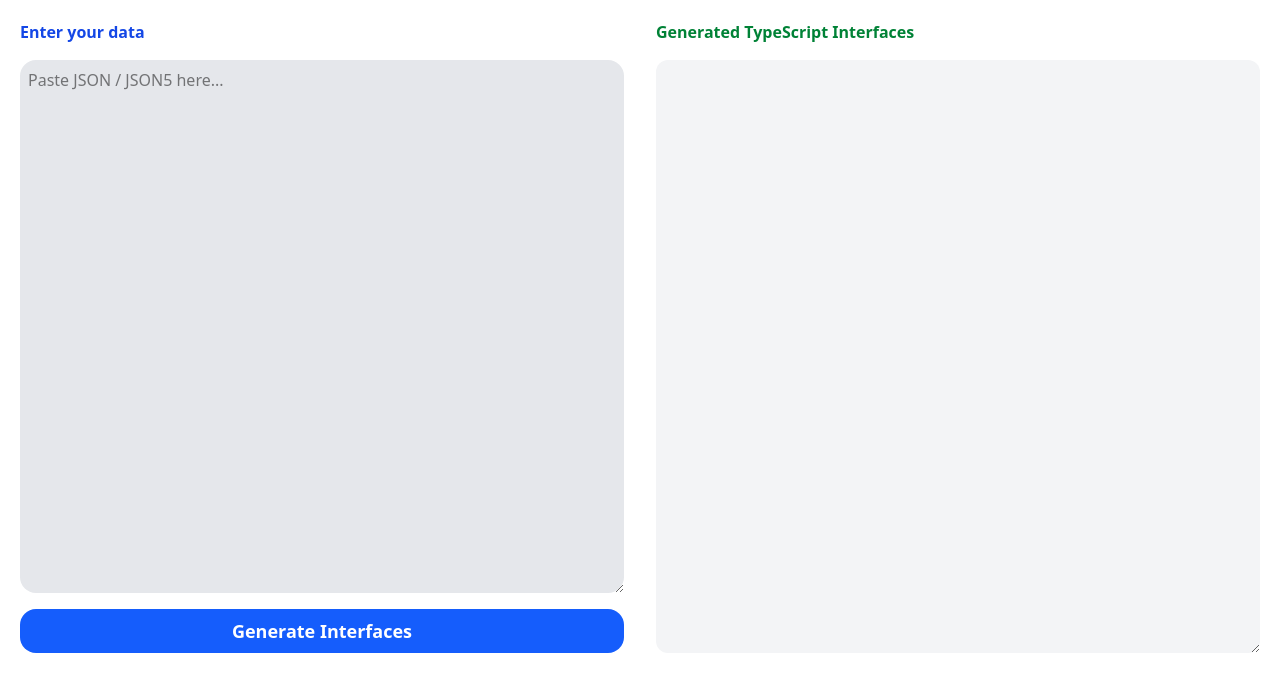
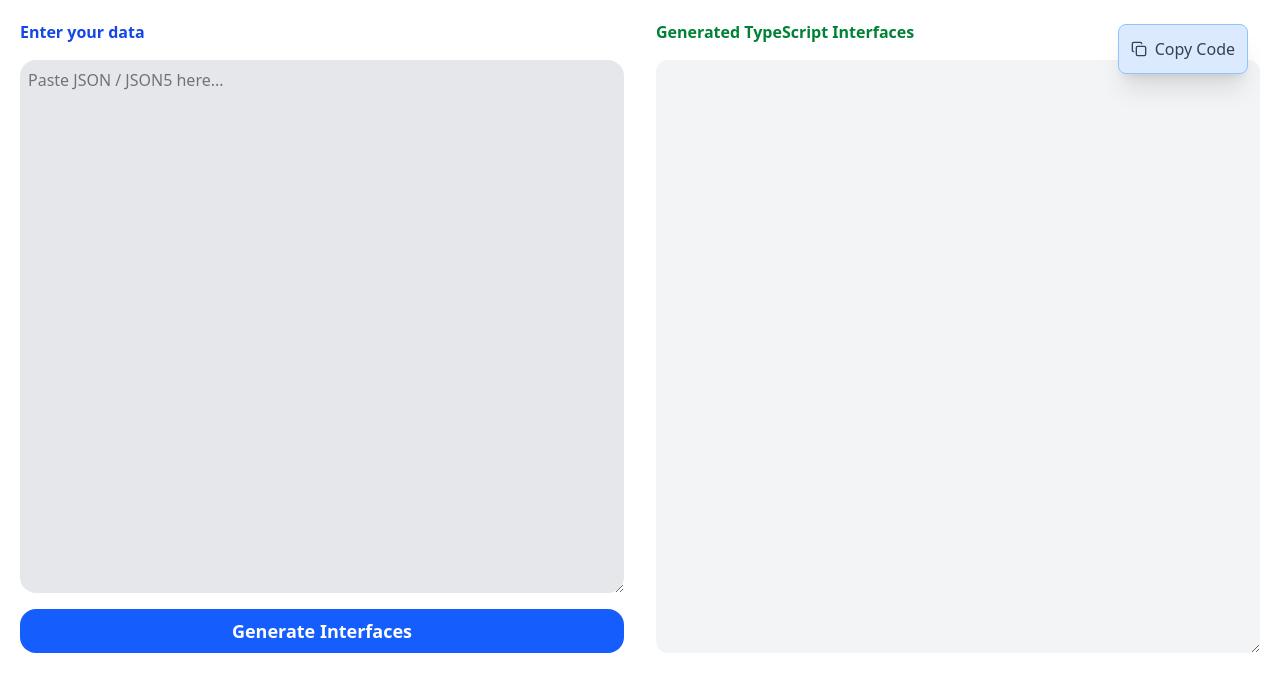
Before and after one commit to ArijitBroadifiTech/Interface-Creator, a React (Vite) app: page / in a window 1280 px wide. Shown: the top 692 px of the page. Built offline with nearby package versions, Linux system fonts and the light colour scheme.

Commit message:
feat: added copy code button

```diff
--- a/package.json
+++ b/package.json
@@ -12,6 +12,7 @@
   "dependencies": {
     "@tailwindcss/vite": "^4.1.18",
     "json5": "^2.2.3",
+    "lucide-react": "^0.562.0",
     "react": "^19.2.0",
     "react-dom": "^19.2.0",
     "tailwindcss": "^4.1.18"
--- a/src/App.tsx
+++ b/src/App.tsx
@@ -1,5 +1,6 @@
 import { useState } from "react";
 import JSON5 from "json5";
+import { Copy } from "lucide-react";
 
 type InterfaceShape = Record<string, string>;
 type InterfaceMap = Record<string, InterfaceShape>;
@@ -7,6 +8,7 @@ type InterfaceMap = Record<string, InterfaceShape>;
 function App() {
   const [comment, setComment] = useState("");
   const [interfaceOutput, setInterfaceOutput] = useState("");
+  const [copyResultState, setCopyResultState] = useState(false)
 
   //Capitalize the Interface name
   function capitalizeFirstLetter(val: string): string {
@@ -83,7 +85,17 @@ function App() {
     }
   };
 
+  const handleCopyText = ()=> {
+    setCopyResultState(true);
+    window.navigator.clipboard.writeText(interfaceOutput)
+
+    setTimeout(()=>{
+      setCopyResultState(false)
+    }, 1500)
+  }
+
   return (
+    <div className="relative">
       <div className="p-5 w-full grid grid-cols-2 gap-8 h-screen">
 
           <form onSubmit={handleSubmit} className="flex flex-col space-y-4 h-10/12">
@@ -122,6 +134,17 @@ function App() {
             className="bg-gray-100 p-3 rounded-xl font-mono h-full"
           />
         </div>
+
+
+      </div>
+
+      <div className="bg-blue-100 border rounded-lg border-blue-300 shadow-xl w-fit p-3 absolute right-8 top-6">
+        <button
+          onClick={handleCopyText}
+          className="flex space-x-2 items-center">
+           <Copy className={`w-4 h-4 ${copyResultState? 'text-green-700': 'text-gray-700'} `}/>
+           <span className={`text-md ${copyResultState? 'text-green-700': 'text-gray-700'}`}>{ copyResultState ? 'Copied to clipboard!': 'Copy Code'}</span></button>
+      </div>
     </div>
   );
 }
```
Also changed, not shown: 1 other file (tests, documents, lock files or other folders). Lines whose indentation alone changed are shown as unchanged.
